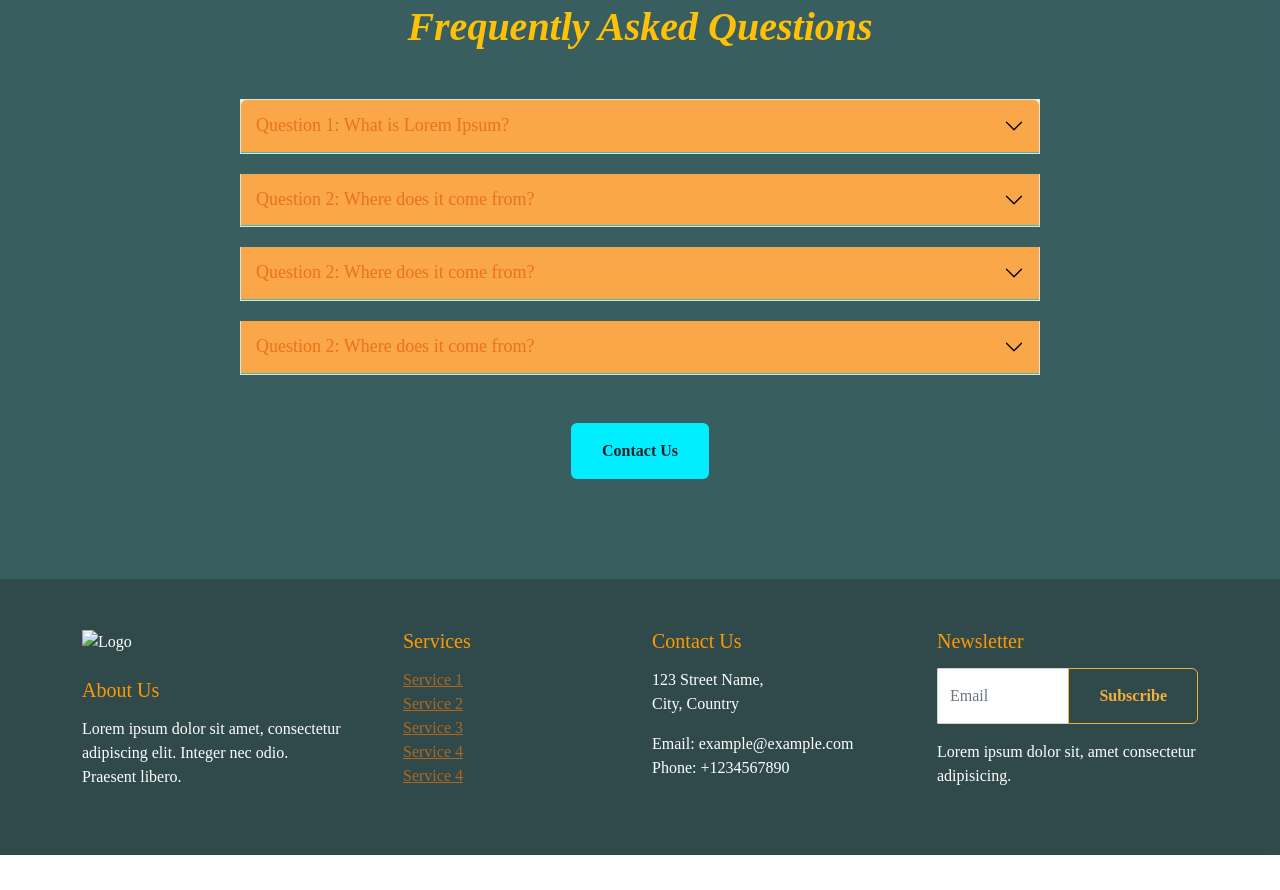
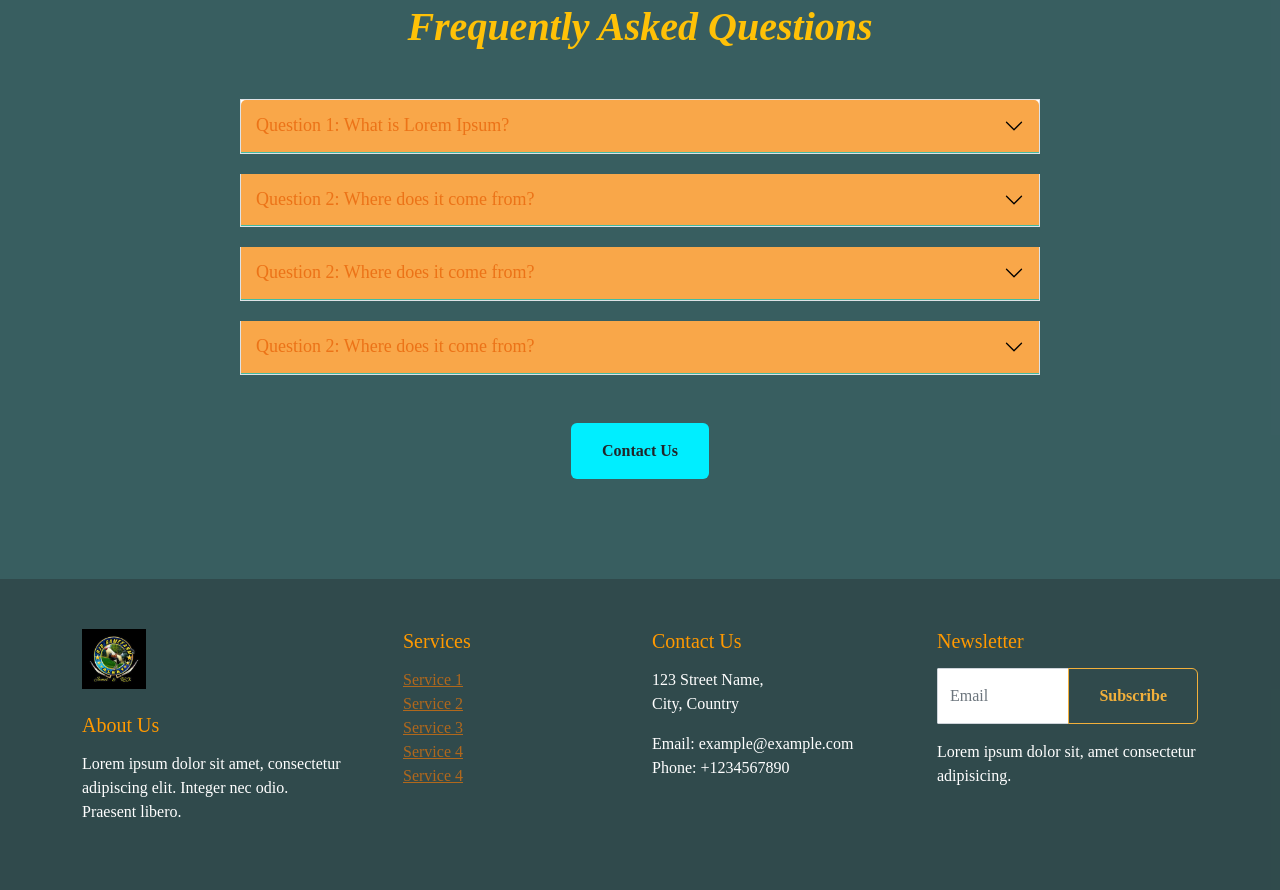
Before and after one commit to johnnoelcuales4/johnnoelcuales, a plain HTML site: page index.html in a window 1280 px wide. Shown: the part 3630-4520 px from the top of the page. Before the commit the page ends 4485 px from the top, so only its background shows below. Drawn offline with Linux system fonts and the light colour scheme; a script that the page names is missing.

Commit message:
final nagid

```diff
--- a/index.html
+++ b/index.html
@@ -410,7 +410,7 @@
         <div class="row al">
             <div class="col-md-3 col-sm-6 text-lg-start text-center">
                 <a class="navbar-brand" href="#">
-                    <img src="./assets/images/Untitled design.png" alt="Logo" height="60px">
+                    <img src="assets/img/download.jpg" alt="Logo" height="60px">
                 </a>
                 <h5 class="mt-4">About Us</h5>
                 <p>Lorem ipsum dolor sit amet, consectetur adipiscing elit. Integer nec odio. Praesent libero.</p>
```
